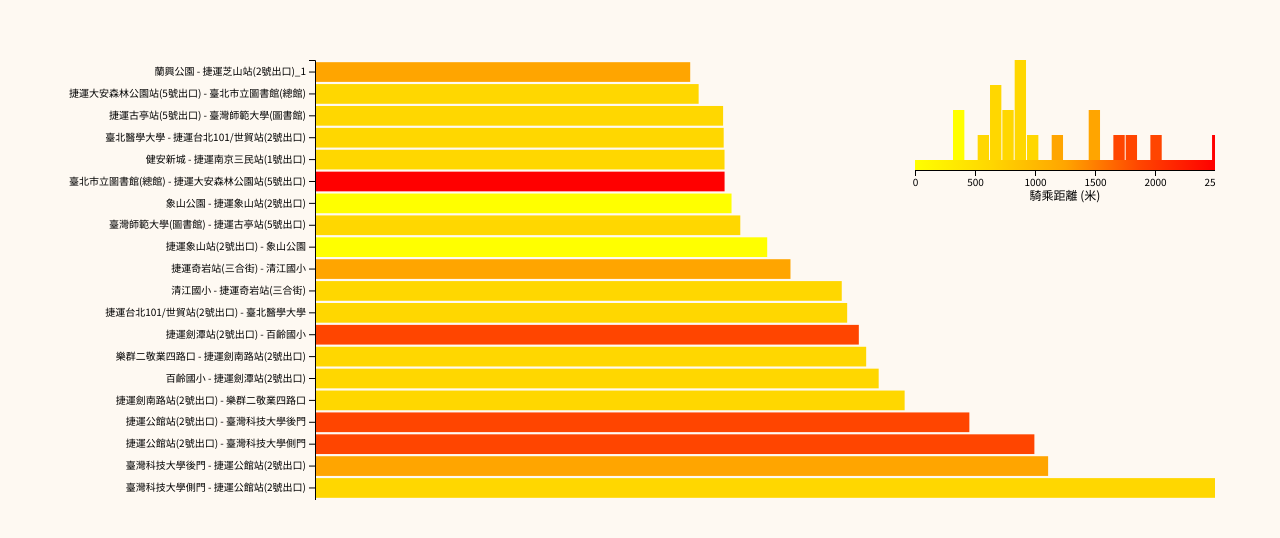
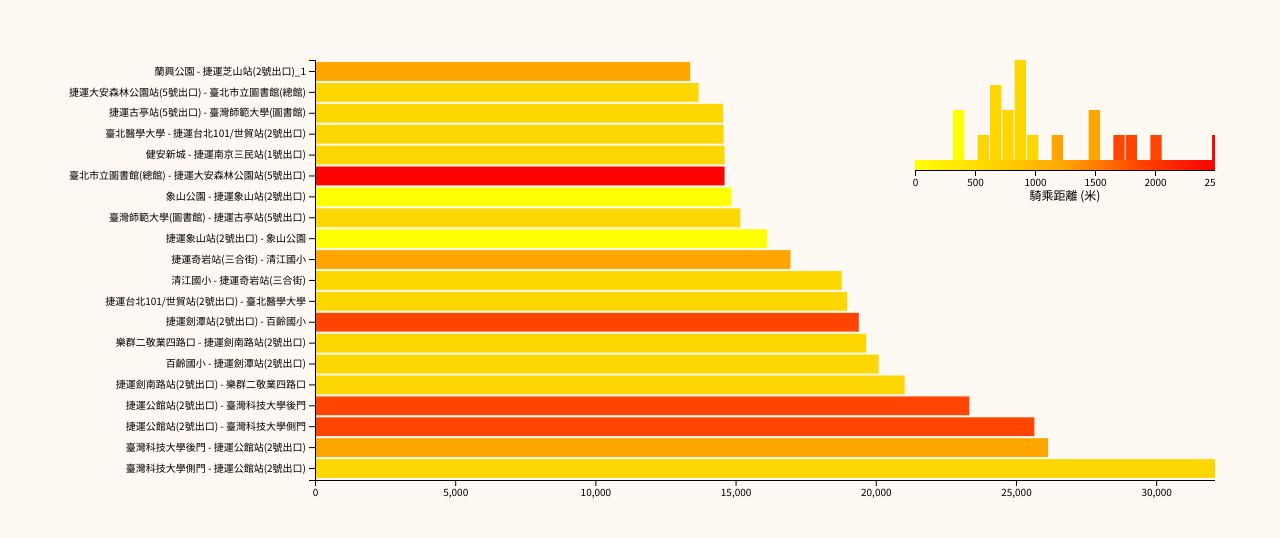
Before and after one commit to chuang091/Youbikeanimation, a plain HTML site: page charts.html in a window 1280 px wide. Shown: the part 120-658 px from the top of the page. Drawn offline with nearby package versions, Linux system fonts and the light colour scheme.

Commit message:
Update charts.html

```diff
--- a/charts.html
+++ b/charts.html
@@ -68,7 +68,7 @@
         ];
 
         // Set the dimensions of the canvas / graph
-        const margin = {top: 0, right: 0, bottom: 0, left: 250},
+        const margin = {top: 0, right: 0, bottom: 20, left: 250},
               width = 1150 - margin.left - margin.right,
               height = 440 - margin.top - margin.bottom,
               legendWidth = 300,
```
